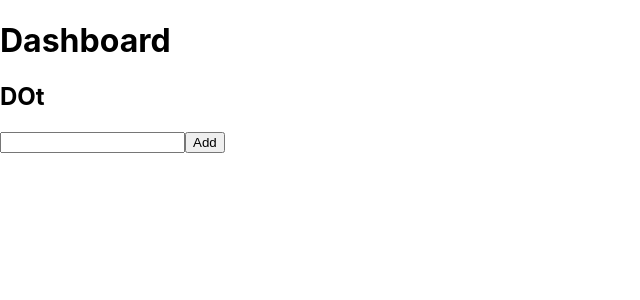
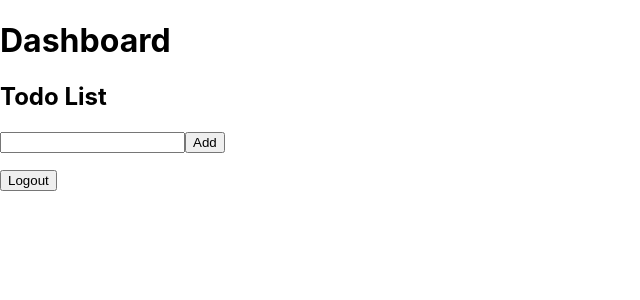
Before and after one commit to Maktor/mak, a React (Create React App) app in the folder client/: page /dashboard in a window 1280 px wide. Shown: the top 300 px of the page, without its empty margins (0-640 px from the left). Built offline with nearby package versions, Linux system fonts and the light colour scheme.

Commit message:
token is added and log out button works

```diff
--- a/client/src/Dashboard.tsx
+++ b/client/src/Dashboard.tsx
@@ -1,6 +1,8 @@
 import React, { useState } from "react";
+import { useNavigate } from 'react-router-dom';
 
 const Dashboard = () => {
+  const navigate = useNavigate();
   const [todos, setTodos] = useState<string[]>([]);
   const [todoInput, setTodoInput] = useState("");
 
@@ -9,6 +11,11 @@
       setTodos([...todos, todoInput]);
       setTodoInput("");
     }
+  };
+
+  const handleLogout = () => {
+    localStorage.removeItem('token');
+    navigate("/");
   };
 
   const handleRemoveTodo = (index: number) => {
@@ -20,7 +27,7 @@
     <div>
       <h1>Dashboard</h1>
       <div>
-        <h2>DOt</h2>
+        <h2>Todo List</h2>
         <input
           type="text"
           value={todoInput}
@@ -36,6 +43,7 @@
           ))}
         </ul>
       </div>
+      <button onClick={handleLogout}>Logout</button>
     </div>
   );
 };
```
Also changed, not shown: 1 other file (tests, documents, lock files or other folders).
